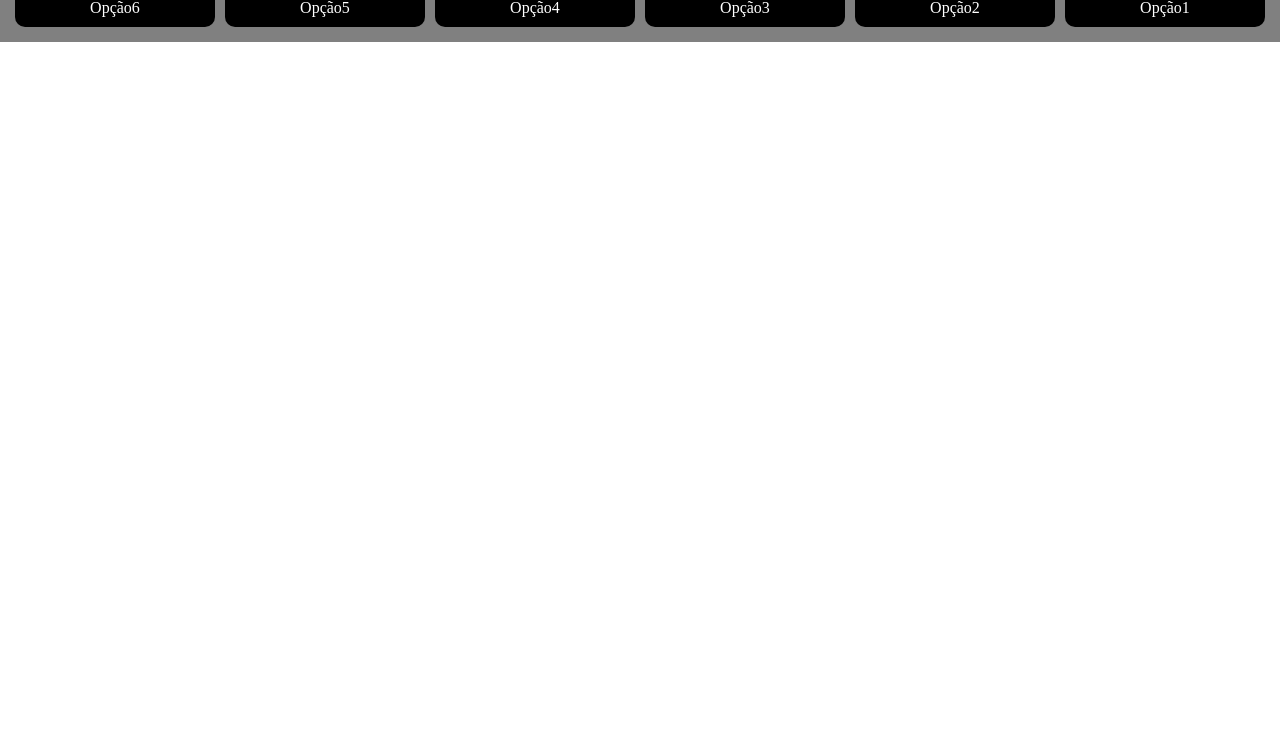
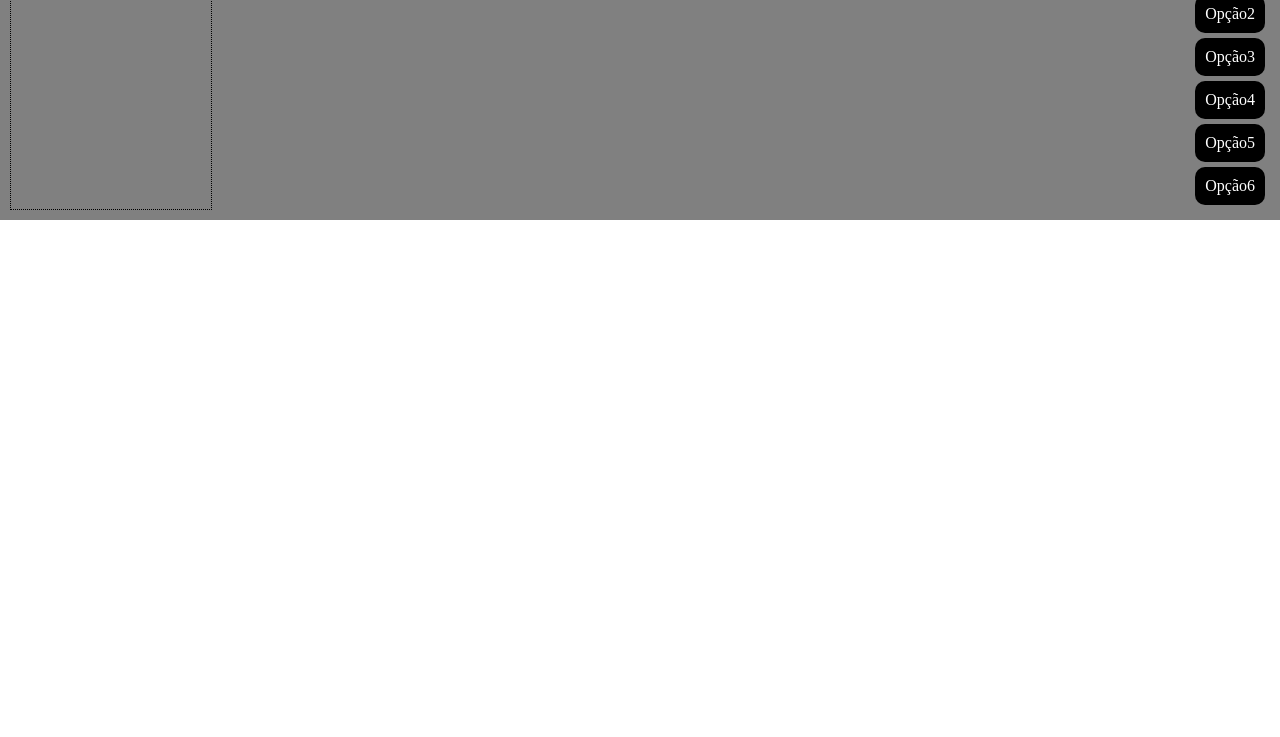
Before and after one commit to dipirona-01/html-css, a plain HTML site: page exercicios/ex029-m5/flex013-menu/index.html in a window 1280 px wide. Shown: the part 63-800 px from the top of the page. Drawn offline with Linux system fonts and the light colour scheme.

Commit message:
flex013-menu(problems)

```diff
--- a/exercicios/ex029-m5/flex013-menu/index.html
+++ b/exercicios/ex029-m5/flex013-menu/index.html
@@ -11,12 +11,19 @@
         }
         header{
             background-color: gray;
+            color: white;
             padding: 10px;
+
+            display: flex;
+            flex-flow: row wrap;
+            justify-content: space-between;
+        }
+        header > h1{
+            border: 1px dotted black;
+            flex: 0 0 200px;
         }
         .conteiner{
             background-color: gray;
-            display: flex;
-            flex-flow: row-reverse wrap;
         }
         .cx1{
             background-color: black;
@@ -30,22 +37,22 @@
             background-color: lightgray;
         }
         #o1{
-            flex: 1 0 150px;
+           flex: 1 0;
         }
         #o2{
-            flex: 1 0 150px;
+           flex: 1 0;
         }
         #o3{
-            flex: 1 0 150px;
+           flex: 1 0;
         }
         #o4{
-            flex: 1 0 150px;
+           flex: 1 0;
         }
         #o5{
-            flex: 1 0 150px;
+            flex: 1 0;
         }
         #o6{
-            flex: 1 0 150px;
+            flex: 1 0;
         }
     </style>
 </head>
```
Lines whose indentation alone changed are shown as unchanged.
